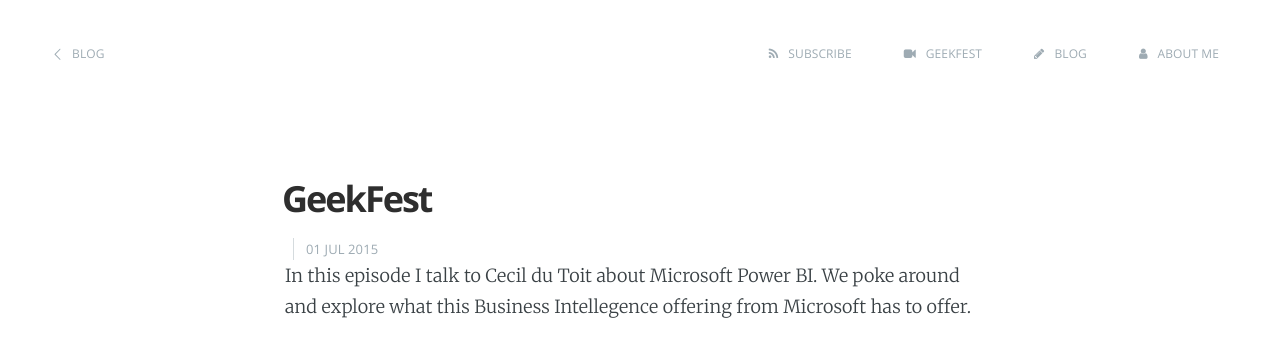
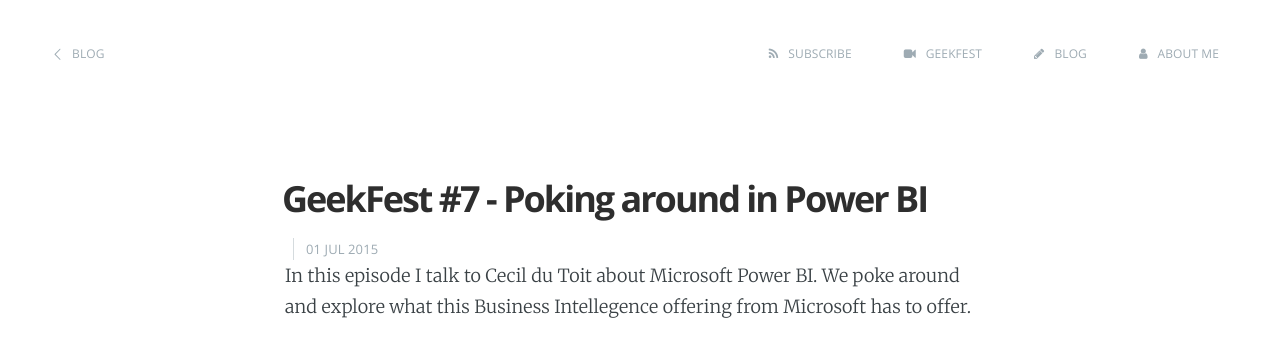
Before and after one commit to faniereynders/faniereynders.github.io, a Jekyll site: the page built from _posts/2015-07-01-geekfest-7-poking-around-in-power-bi.md, in a window 1280 px wide, cut to the strip 0-350 px from the top of the page. Built offline with Jekyll 4.4.1, drawn with Linux system fonts in a browser that asks for light colours; nearby versions of some CDN libraries; Markdown is read by kramdown in place of the engine named in the settings.

Commit message:
updating blog

```diff
--- a/_posts/2015-07-01-geekfest-7-poking-around-in-power-bi.md
+++ b/_posts/2015-07-01-geekfest-7-poking-around-in-power-bi.md
@@ -1,6 +1,6 @@
 ---
 layout: post
-title: GeekFest #7 - Poking around in Power BI
+title: "GeekFest #7 - Poking around in Power BI"
 author: Fanie Reynders
 tags:
 - Power BI
@@ -15,4 +15,4 @@ In this episode I talk to Cecil du Toit about Microsoft Power BI. We poke around
 
 <!--more-->
 
-<iframe allowfullscreen="" frameborder="0" height="315" src="//youtu.be/FTSmNKkia2w" width="560"></iframe>
+<iframe allowfullscreen="" frameborder="0" height="315" src="https://www.youtube.com/embed/FTSmNKkia2w" width="560"></iframe>
```
